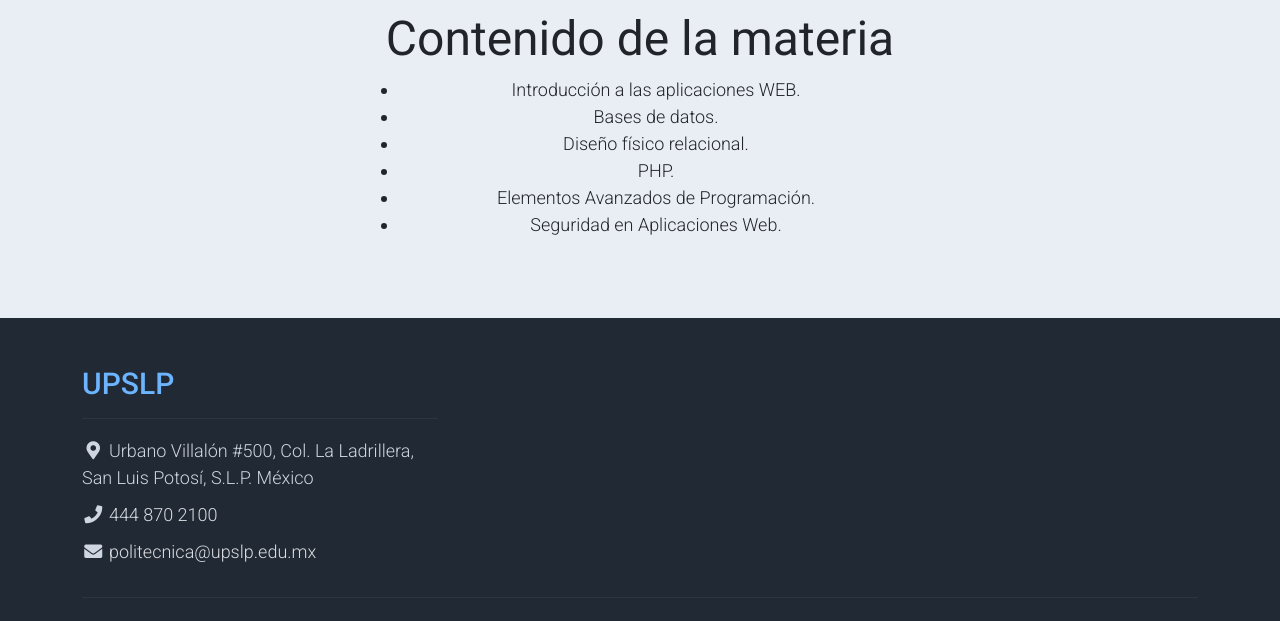
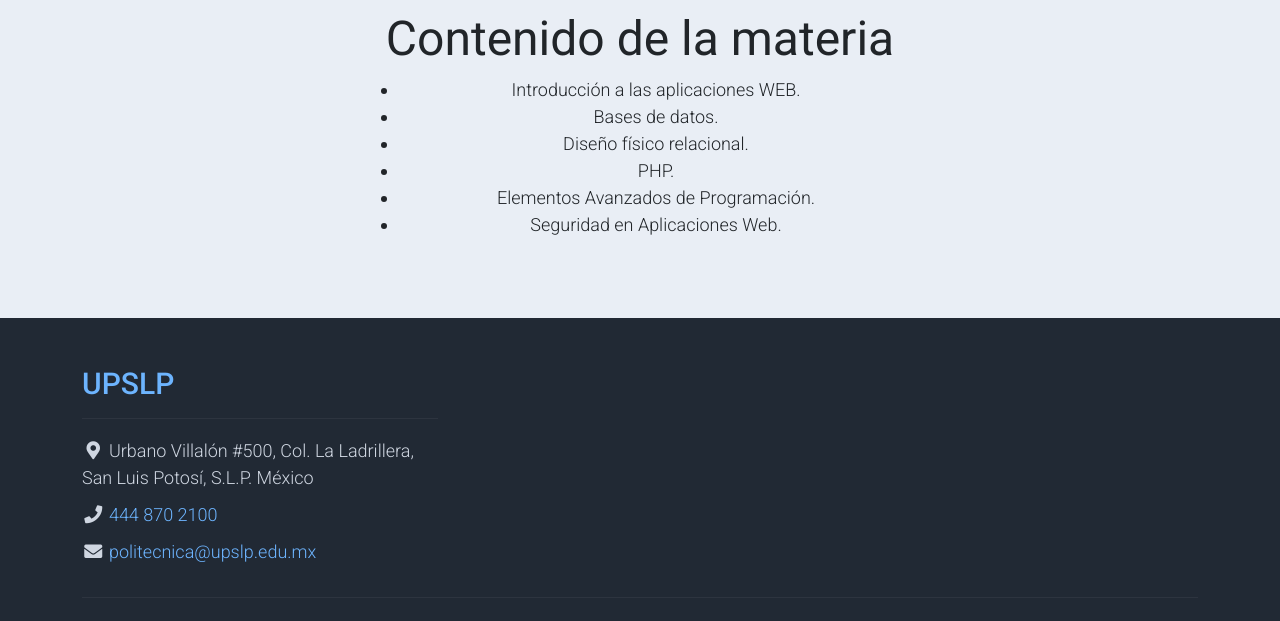
Before and after one commit to Renesillo-182033/PortWebII-182033, a plain HTML site: page index.html in a window 1280 px wide. Shown: the part 713-1334 px from the top of the page. Drawn offline with Linux system fonts and the light colour scheme; files whose address does not match are found by name.

Commit message:
Update templatemo.css

```diff
--- a/templatemo.css
+++ b/templatemo.css
@@ -133,7 +133,7 @@ body, ul, li, p, a, label, input, div {
 .leaflet-control a, .leaflet-control { font-size: 10px !important;}
 .form-control { border: 1px solid #e8e8e8;}
 /* Footer */
-#tempaltemo_footer a { color: #dcdde1;}
+#tempaltemo_footer a { color: #6db4fe;}
 #tempaltemo_footer a:hover { color: #68bb7d;}
 #tempaltemo_footer ul.footer-link-list li { padding-top: 10px;}
 #tempaltemo_footer ul.footer-icons li {
```
